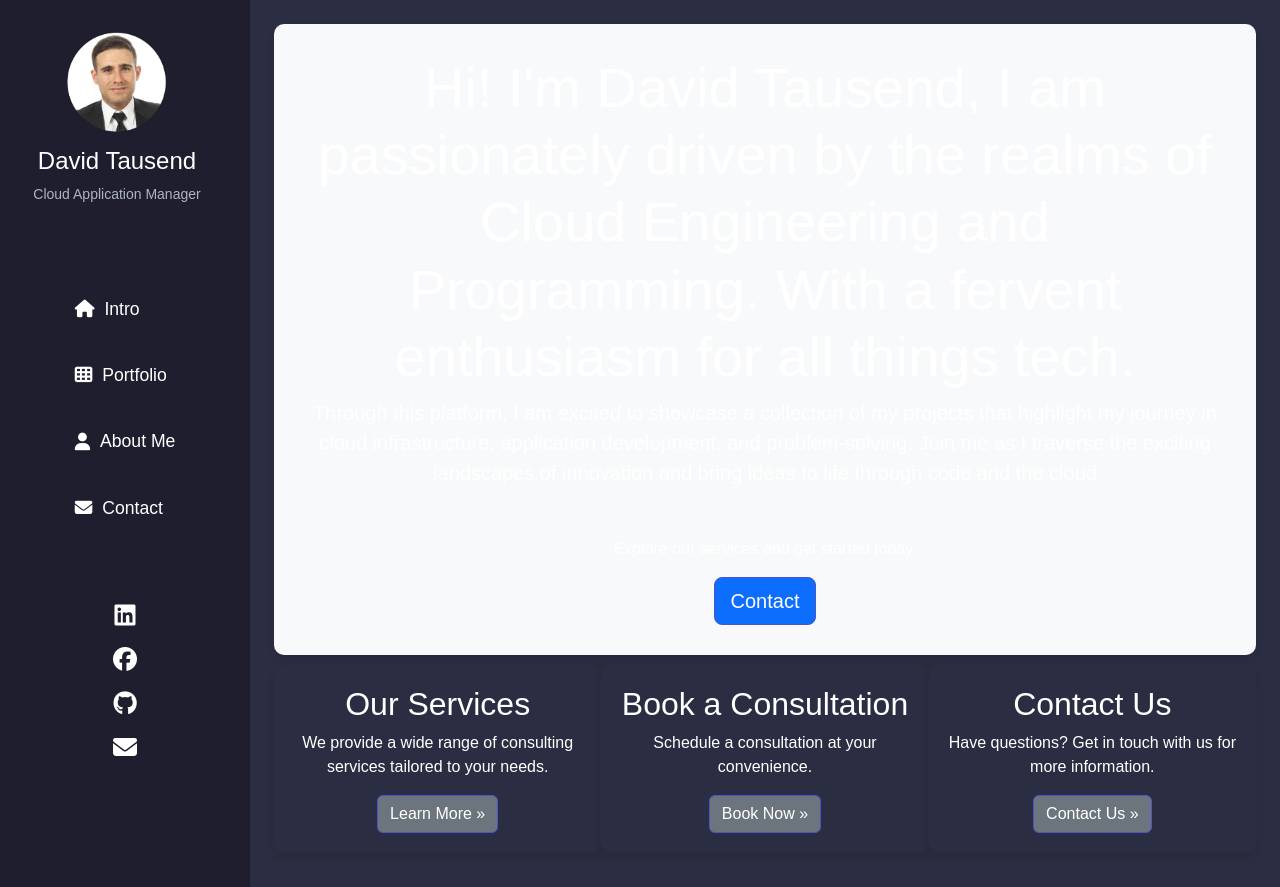
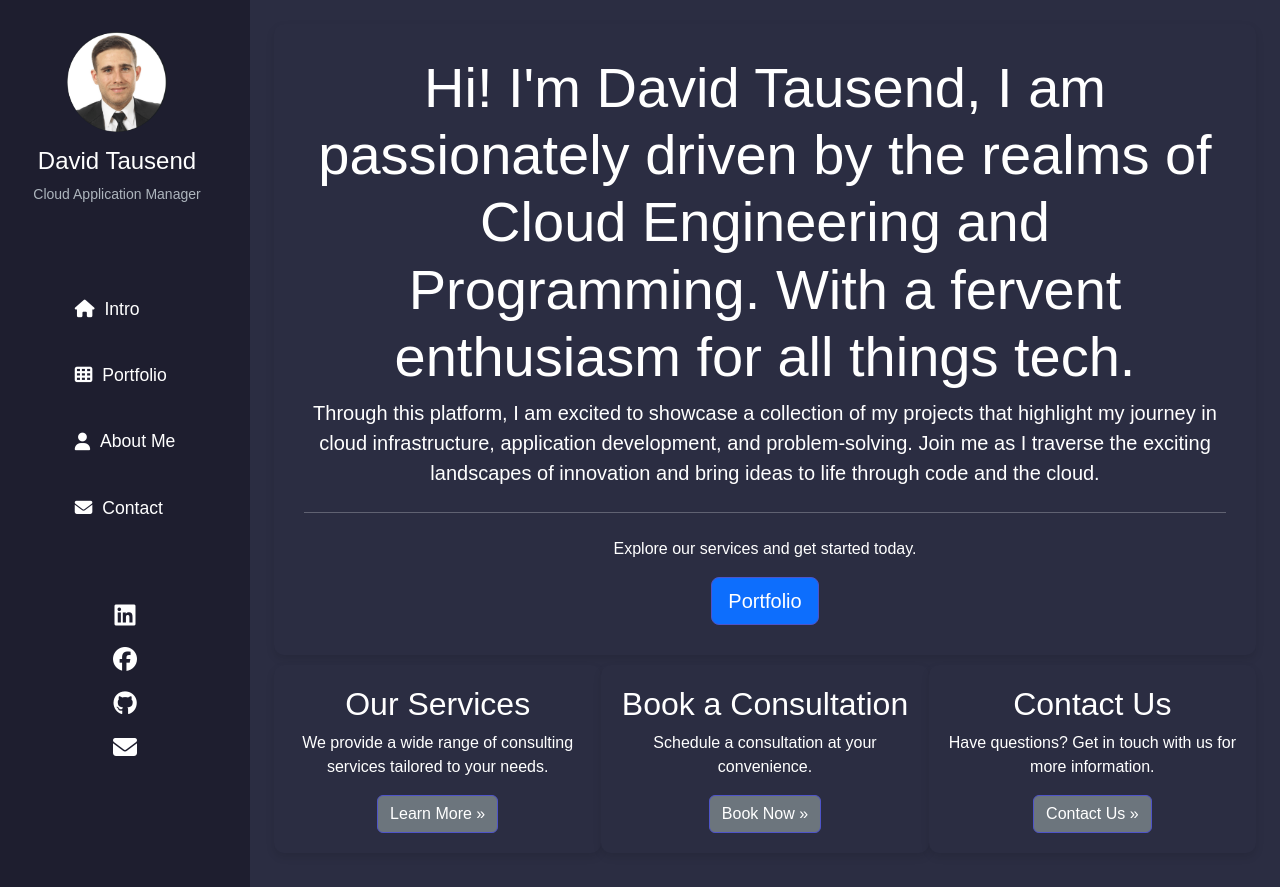
Before and after one commit to DavidTausend/consulting, a Django app: template consult/accounts/templates/accounts/home.html in a window 1280 px wide. Run offline with Django 3.2, Linux system fonts and the light colour scheme; the template is opened without the code that fills it, so the values that code supplies are empty.

Commit message:
style home page

```diff
--- a/consult/accounts/templates/accounts/home.html
+++ b/consult/accounts/templates/accounts/home.html
@@ -1,22 +1,22 @@
 {% extends "base_generic.html" %}
 
 {% block content %}
-<div class="jumbotron text-center bg-light">
+<div class="jumbotron text-center">
     <h1 class="display-4">Hi! I'm David Tausend, I am passionately driven by the
         realms of Cloud Engineering and Programming. With a fervent enthusiasm for all things tech.
     </h1>
     <p class="lead">Through this platform, I am excited to showcase a collection of my projects that highlight my
-        journey in cloud infrastructure, application development, and problem-solving. Join me as I traverse the exciting landscapes of innovation and bring ideas to life through code and the cloud</p>
+        journey in cloud infrastructure, application development, and problem-solving. Join me as I traverse the exciting landscapes of innovation and bring ideas to life through code and the cloud.</p>
     <hr class="my-4">
     <p>Explore our services and get started today.</p>
-    <a class="btn btn-primary btn-lg" href="{% url 'accounts:contact' %}" role="button">Contact</a>
+    <a class="btn btn-primary btn-lg" href="{% url 'accounts:portfolio_list' %}" role="button">Portfolio</a>
 </div>
 <div class="container">
     <div class="row">
         <div class="col-md-4">
             <h2>Our Services</h2>
             <p>We provide a wide range of consulting services tailored to your needs.</p>
-            <a class="btn btn-secondary" href="#" role="button">Learn More »</a>
+            <a class="btn btn-secondary" href="{% url 'accounts:portfolio_list' %}" role="button">Learn More »</a>
         </div>
         <div class="col-md-4">
             <h2>Book a Consultation</h2>
--- a/consult/accounts/urls.py
+++ b/consult/accounts/urls.py
@@ -27,7 +27,6 @@ urlpatterns = [
     # Admin Dashboard
     path('admin_dashboard/', views.admin_dashboard, name='admin_dashboard'),
     path('update_booking_status/<int:booking_id>/', views.update_booking_status, name='update_booking_status'),
-    # portfolio
     path('portfolio/', views.portfolio_list, name='portfolio_list'),
     path('', views.home, name='home'),
 ]
```
